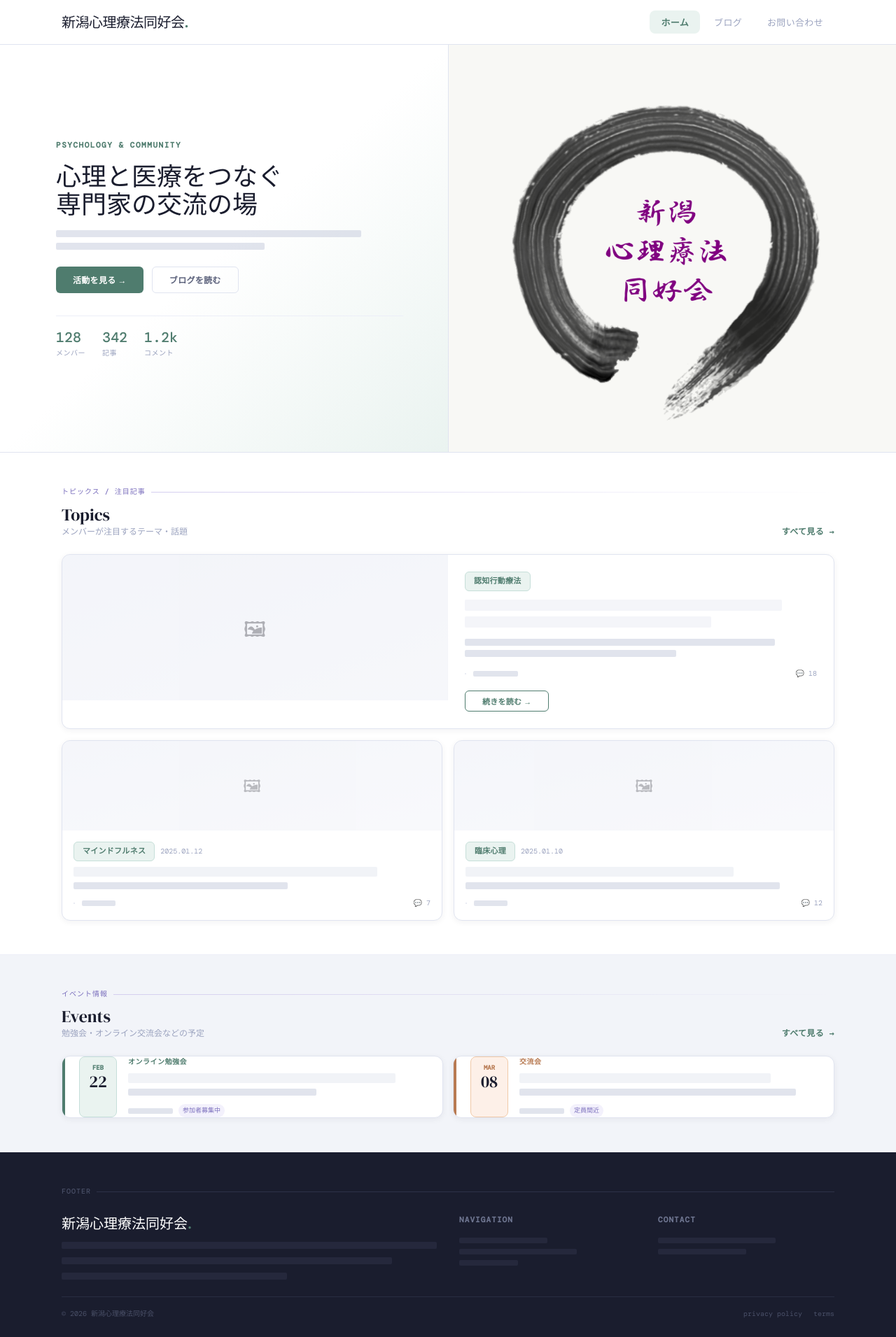
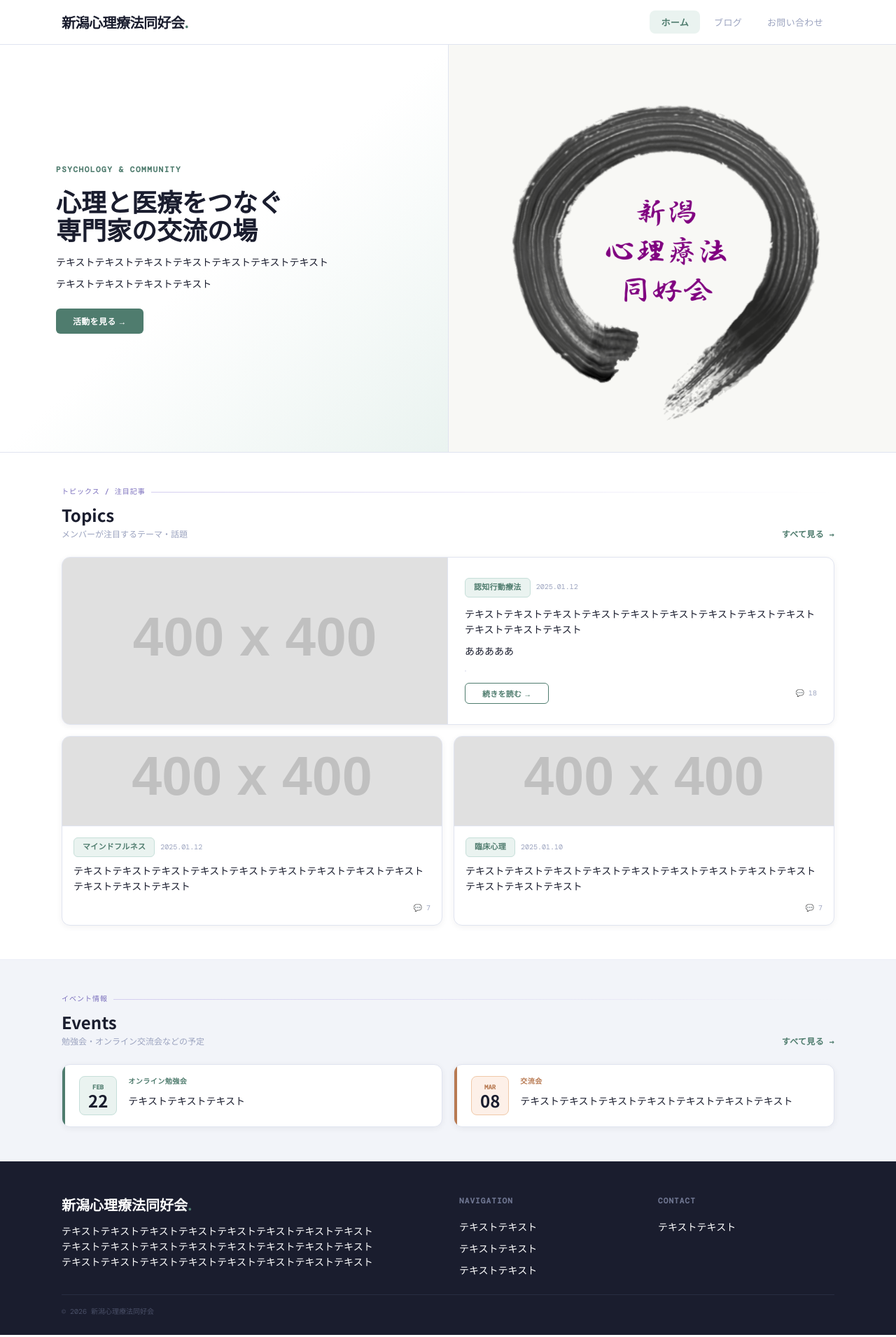
Before and after one commit to yousunabaco-sudo/daytime-team03, a Flask app: page / in a window 1280 px wide. Shown: the whole page at 70% size. Run offline with Flask 3, Linux system fonts and the light colour scheme; grey boxes labelled with a size stand in for pictures from a placeholder-image service; some libraries are stand-ins or nearby versions.

Commit message:
トップページのプレースホルダーを削除してダミーテキストを設定

```diff
--- a/app/templates/index.html
+++ b/app/templates/index.html
@@ -9,7 +9,7 @@
     <script src="https://cdn.tailwindcss.com"></script>
     <!-- Google Fonts -->
     <link
-        href="https://fonts.googleapis.com/css2?family=DM+Serif+Display:ital@0;1&family=Noto+Sans+JP:wght@300;400;500;700&family=DM+Mono:wght@400;500&display=swap"
+        href="https://fonts.googleapis.com/css2?family=Noto+Sans+JP:wght@300;400;500;700&family=DM+Mono:wght@400;500&display=swap"
         rel="stylesheet">
     <script>
         tailwind.config = {
@@ -37,7 +37,7 @@
                         'custom-annotation-bg': '#f3f1fc',
                     },
                     fontFamily: {
-                        'serif-display': ['"DM Serif Display"', 'serif'],
+                        'header-sans': ['"Noto Sans JP"', 'sans-serif'],
                         'sans-jp': ['"Noto Sans JP"', 'sans-serif'],
                         'mono-dm': ['"DM Mono"', 'monospace'],
                     },
@@ -69,29 +69,14 @@
                 content: '';
                 @apply flex-1 h-[1px] bg-gradient-to-r from-[#d4ceef] to-transparent;
             }
-            .ph-text {
-                @apply h-2.5 bg-custom-wireframe-dark rounded-sm opacity-55;
-            }
             .ph-tag {
                 @apply inline-block px-3 py-1 bg-custom-accent-light text-custom-accent rounded-md text-[11px] font-semibold tracking-wide font-mono-dm border border-custom-accent-mid;
-            }
-            .ph-tag-warm {
-                @apply inline-block px-3 py-1 bg-custom-accent-2-light text-custom-accent-2 rounded-md text-[11px] font-semibold tracking-wide font-mono-dm border border-[#f0c9a8];
             }
             .ph-btn-primary {
                 @apply inline-flex items-center gap-1.5 px-6 py-2.5 bg-custom-accent text-white rounded-md text-xs font-semibold tracking-wide;
             }
-            .ph-btn-ghost {
-                @apply inline-flex items-center gap-1.5 px-6 py-2.5 bg-transparent border-[1.5px] border-custom-border text-custom-text-secondary rounded-md text-xs font-semibold tracking-wide;
-            }
             .ph-btn-outline {
                 @apply inline-flex items-center gap-1.5 px-6 py-2.5 bg-transparent border-[1.5px] border-custom-accent text-custom-accent rounded-md text-xs font-semibold tracking-wide;
-            }
-            .notice-pill {
-                @apply inline-flex items-center gap-2 bg-custom-accent-2-light border border-[#f0c9a8] rounded-full px-3.5 py-1 text-[11px] text-custom-accent-2 font-mono-dm;
-            }
-            .notice-dot {
-                @apply w-1.5 h-1.5 bg-custom-accent-2 rounded-full animate-pulse;
             }
         }
     </style>
@@ -102,7 +87,7 @@
         <!-- NAVBAR -->
         <nav class="sticky top-0 z-[100] h-16 border-b border-custom-border bg-white/95 backdrop-blur-md">
             <div class="inner h-full flex items-center gap-1">
-                <div class="font-serif-display text-xl text-custom-text-primary mr-auto tracking-tight">
+                <div class="font-header-sans font-bold text-xl text-custom-text-primary mr-auto tracking-tight">
                     新潟心理療法同好会<span class="text-custom-accent">.</span>
                 </div>
                 <a href="/"
@@ -120,22 +105,18 @@
                 class="p-12 md:p-16 md:pl-20 flex flex-col justify-center gap-4 bg-gradient-to-br from-white via-white to-custom-accent-light">
                 <div class="text-[11px] font-semibold text-custom-accent tracking-[0.14em] uppercase font-mono-dm">
                     Psychology & Community</div>
-                <h2 class="font-serif-display text-3xl md:text-4xl leading-tight text-custom-text-primary">
+                <h2 class="font-header-sans font-bold text-3xl md:text-4xl leading-tight text-custom-text-primary">
                     心理と医療をつなぐ<br>専門家の交流の場
                 </h2>
                 <div class="flex flex-col gap-2">
-                    <div class="ph-text w-[88%]"></div>
-                    <div class="ph-text w-[60%]"></div>
+                    <div class="w-[88%]">テキストテキストテキストテキストテキストテキストテキスト</div>
+                    <div class="w-[60%]">テキストテキストテキストテキスト</div>
                 </div>
                 <div class="flex gap-3 mt-2">
                     <button class="ph-btn-primary">活動を見る →</button>
-                    <button class="ph-btn-ghost">ブログを読む</button>
                 </div>
+                <!--
                 <div class="flex gap-6 mt-4 pt-4 border-t border-custom-border-light">
-                    <div class="flex flex-col">
-                        <div class="font-mono-dm text-xl font-medium text-custom-accent">128</div>
-                        <div class="text-[10px] text-custom-text-muted tracking-wider">メンバー</div>
-                    </div>
                     <div class="flex flex-col">
                         <div class="font-mono-dm text-xl font-medium text-custom-accent">342</div>
                         <div class="text-[10px] text-custom-text-muted tracking-wider">記事</div>
@@ -145,6 +126,7 @@
                         <div class="text-[10px] text-custom-text-muted tracking-wider">コメント</div>
                     </div>
                 </div>
+                -->
             </div>
             <div
                 class="bg-white flex items-center justify-center border-l border-custom-border relative overflow-hidden">
@@ -158,8 +140,8 @@
                 <div class="section-label">トピックス / 注目記事</div>
                 <div class="flex items-end justify-between mb-6">
                     <div>
-                        <h3 class="font-serif-display text-2xl text-custom-text-primary">Topics</h3>
-                        <p class="text-xs text-custom-text-muted font-mono-dm">メンバーが注目するテーマ・話題</p>
+                        <h3 class="font-header-sans font-bold text-2xl text-custom-text-primary">Topics</h3>
+                        <p class="text-xs text-custom-text-muted font-mono-dm mt-1">メンバーが注目するテーマ・話題</p>
                     </div>
                     <a href="#"
                         class="text-xs text-custom-accent font-semibold font-mono-dm tracking-wide flex items-center gap-1 hover:underline">すべて見る
@@ -169,49 +151,47 @@
                 <div class="grid grid-cols-1 md:grid-cols-2 gap-4">
                     <!-- Featured -->
                     <div
-                        class="col-span-1 md:col-span-2 grid grid-cols-1 md:grid-cols-2 border border-custom-border rounded-custom overflow-hidden bg-white shadow-custom-sm">
+                        class="md:h-60 col-span-1 md:col-span-2 grid grid-cols-1 md:grid-cols-2 border border-custom-border rounded-custom overflow-hidden bg-white shadow-custom-sm">
                         <div
-                            class="h-52 bg-gradient-to-br from-custom-wireframe-img to-custom-surface-3 flex items-center justify-center text-3xl opacity-35 border-r border-custom-border">
-                            🖼</div>
+                            class="h-48 md:h-auto border-b md:border-b-0 md:border-r border-custom-border overflow-hidden flex">
+                            <img src="https://placehold.jp/400x400.png" alt="イメージ"
+                                class="w-full h-full object-cover opacity-60">
+                        </div>
                         <div class="p-6 flex flex-col justify-center gap-3">
-                            <span class="ph-tag self-start">認知行動療法</span>
+                            <div class="flex flex-row gap-2 items-center">
+                                <span class="ph-tag self-start">認知行動療法</span>
+                                <span class="text-[10px] text-custom-text-muted font-mono-dm">2025.01.12</span>
+                            </div>
                             <div class="flex flex-col gap-2">
-                                <div class="ph-text w-[90%] h-4 opacity-20"></div>
-                                <div class="ph-text w-[70%] h-4 opacity-20"></div>
-                            </div>
-                            <div class="flex flex-col gap-1.5 mt-1">
-                                <div class="ph-text w-[88%]"></div>
-                                <div class="ph-text w-[60%]"></div>
+                                <div class="">テキストテキストテキストテキストテキストテキストテキストテキストテキストテキストテキストテキスト</div>
+                                <div class="">あああああ</div>
                             </div>
                             <div class="flex items-center gap-2.5 mt-1">
                                 <div
                                     class="w-5.5 h-5.5 bg-custom-wireframe-img rounded-full border border-custom-border">
                                 </div>
-                                <div class="ph-text w-16 h-2"></div>
-                                <div class="ml-auto text-[10px] text-custom-text-muted font-mono-dm">💬 18</div>
                             </div>
-                            <button class="ph-btn-outline self-start px-4.5 py-1.5 text-[11px] mt-1">続きを読む →</button>
+                            <div class="flex items-center justify-between mt-1">
+                                <button class="ph-btn-outline self-start px-4.5 py-1.5 text-[11px]">続きを読む →</button>
+                                <div class="text-[10px] text-custom-text-muted font-mono-dm">💬 18</div>
+                            </div>
                         </div>
                     </div>
 
                     <!-- Card 1 -->
                     <div
                         class="border border-custom-border rounded-custom overflow-hidden bg-white shadow-custom-sm flex flex-col">
-                        <div
-                            class="h-32 bg-gradient-to-br from-custom-wireframe-img to-custom-surface-3 flex items-center justify-center text-2xl opacity-30 border-b border-custom-border">
-                            🖼</div>
+                        <div class="h-32 border-b border-custom-border overflow-hidden">
+                            <img src="https://placehold.jp/400x400.png" alt="イメージ"
+                                class="w-full h-full object-cover opacity-60">
+                        </div>
                         <div class="p-4 flex flex-col gap-2 flex-1">
                             <div class="flex items-center gap-2">
                                 <span class="ph-tag">マインドフルネス</span>
                                 <span class="text-[10px] text-custom-text-muted font-mono-dm">2025.01.12</span>
                             </div>
-                            <div class="ph-text w-[85%] h-3.5 opacity-25"></div>
-                            <div class="ph-text w-[60%]"></div>
+                            <div class="">テキストテキストテキストテキストテキストテキストテキストテキストテキストテキストテキストテキスト</div>
                             <div class="flex items-center gap-2.5 mt-1">
-                                <div
-                                    class="w-5.5 h-5.5 bg-custom-wireframe-img rounded-full border border-custom-border">
-                                </div>
-                                <div class="ph-text w-12 h-2"></div>
                                 <div class="ml-auto text-[10px] text-custom-text-muted font-mono-dm">💬 7</div>
                             </div>
                         </div>
@@ -220,22 +200,18 @@
                     <!-- Card 2 -->
                     <div
                         class="border border-custom-border rounded-custom overflow-hidden bg-white shadow-custom-sm flex flex-col">
-                        <div
-                            class="h-32 bg-gradient-to-br from-custom-wireframe-img to-custom-surface-3 flex items-center justify-center text-2xl opacity-30 border-b border-custom-border">
-                            🖼</div>
+                        <div class="h-32 border-b border-custom-border overflow-hidden">
+                            <img src="https://placehold.jp/400x400.png" alt="イメージ"
+                                class="w-full h-full object-cover opacity-60">
+                        </div>
                         <div class="p-4 flex flex-col gap-2 flex-1">
                             <div class="flex items-center gap-2">
                                 <span class="ph-tag">臨床心理</span>
                                 <span class="text-[10px] text-custom-text-muted font-mono-dm">2025.01.10</span>
                             </div>
-                            <div class="ph-text w-[75%] h-3.5 opacity-25"></div>
-                            <div class="ph-text w-[88%]"></div>
+                            <div class="">テキストテキストテキストテキストテキストテキストテキストテキストテキストテキストテキストテキスト</div>
                             <div class="flex items-center gap-2.5 mt-1">
-                                <div
-                                    class="w-5.5 h-5.5 bg-custom-wireframe-img rounded-full border border-custom-border">
-                                </div>
-                                <div class="ph-text w-12 h-2"></div>
-                                <div class="ml-auto text-[10px] text-custom-text-muted font-mono-dm">💬 12</div>
+                                <div class="ml-auto text-[10px] text-custom-text-muted font-mono-dm">💬 7</div>
                             </div>
                         </div>
                     </div>
@@ -249,54 +225,44 @@
                 <div class="section-label">イベント情報</div>
                 <div class="flex items-end justify-between mb-6">
                     <div>
-                        <h3 class="font-serif-display text-2xl text-custom-text-primary">Events</h3>
-                        <p class="text-xs text-custom-text-muted font-mono-dm">勉強会・オンライン交流会などの予定</p>
+                        <h3 class="font-header-sans font-bold text-2xl text-custom-text-primary">Events</h3>
+                        <p class="text-xs text-custom-text-muted font-mono-dm mt-1">勉強会・オンライン交流会などの予定</p>
                     </div>
                     <a href="#"
                         class="text-xs text-custom-accent font-semibold font-mono-dm tracking-wide flex items-center gap-1 hover:underline">すべて見る
                         →</a>
                 </div>
 
-                <div class="grid grid-cols-1 md:grid-cols-2 gap-3.5">
+                <div class="grid grid-cols-1 md:grid-cols-2 gap-y-6 gap-x-4">
                     <!-- Event 1 -->
                     <div
-                        class="flex gap-4 p-4.5 bg-white border border-custom-border rounded-custom shadow-custom-sm relative pl-6 overflow-hidden before:content-[''] before:absolute before:left-0 before:top-0 before:bottom-0 before:w-1 before:bg-custom-accent">
+                        class="flex gap-4 py-4 p-4.5 bg-white border border-custom-border rounded-custom shadow-custom-sm relative pl-6 overflow-hidden before:content-[''] before:absolute before:left-0 before:top-0 before:bottom-0 before:w-1 before:bg-custom-accent">
                         <div
                             class="flex flex-col items-center bg-custom-accent-light px-3 py-2 min-w-[54px] rounded-lg border border-custom-accent-mid shrink-0">
                             <div class="text-[9px] text-custom-accent font-mono-dm font-semibold uppercase">Feb</div>
-                            <div class="font-serif-display text-2xl leading-none text-custom-text-primary">22</div>
+                            <div class="font-header-sans font-bold text-2xl leading-none text-custom-text-primary">22
+                            </div>
                         </div>
                         <div class="flex flex-col gap-2 flex-1">
                             <div class="text-[10px] font-semibold text-custom-accent font-mono-dm tracking-wider">
                                 オンライン勉強会</div>
-                            <div class="ph-text w-[85%] h-3.5 opacity-25"></div>
-                            <div class="ph-text w-[60%]"></div>
-                            <div class="flex items-center gap-2 mt-1">
-                                <div class="ph-text w-16 h-2"></div>
-                                <span
-                                    class="bg-custom-annotation-bg text-custom-annotation text-[9px] px-1.5 py-0.5 rounded-full font-mono-dm">参加者募集中</span>
-                            </div>
+                            <div class="">テキストテキストテキスト</div>
                         </div>
                     </div>
 
                     <!-- Event 2 (Warm) -->
                     <div
-                        class="flex gap-4 p-4.5 bg-white border border-custom-border rounded-custom shadow-custom-sm relative pl-6 overflow-hidden before:content-[''] before:absolute before:left-0 before:top-0 before:bottom-0 before:w-1 before:bg-custom-accent-2">
+                        class="flex gap-4 py-4 p-4.5 bg-white border border-custom-border rounded-custom shadow-custom-sm relative pl-6 overflow-hidden before:content-[''] before:absolute before:left-0 before:top-0 before:bottom-0 before:w-1 before:bg-custom-accent-2">
                         <div
                             class="flex flex-col items-center bg-custom-accent-2-light px-3 py-2 min-w-[54px] rounded-lg border border-[#f0c9a8] shrink-0">
                             <div class="text-[9px] text-custom-accent-2 font-mono-dm font-semibold uppercase">Mar</div>
-                            <div class="font-serif-display text-2xl leading-none text-custom-text-primary">08</div>
+                            <div class="font-header-sans font-bold text-2xl leading-none text-custom-text-primary">08
+                            </div>
                         </div>
                         <div class="flex flex-col gap-2 flex-1">
                             <div class="text-[10px] font-semibold text-custom-accent-2 font-mono-dm tracking-wider">交流会
                             </div>
-                            <div class="ph-text w-[80%] h-3.5 opacity-25"></div>
-                            <div class="ph-text w-[88%]"></div>
-                            <div class="flex items-center gap-2 mt-1">
-                                <div class="ph-text w-16 h-2"></div>
-                                <span
-                                    class="bg-custom-annotation-bg text-custom-annotation text-[9px] px-1.5 py-0.5 rounded-full font-mono-dm">定員間近</span>
-                            </div>
+                            <div class="">テキストテキストテキストテキストテキストテキストテキスト</div>
                         </div>
                     </div>
                 </div>
@@ -306,42 +272,37 @@
         <!-- FOOTER -->
         <footer class="bg-custom-text-primary text-white pt-12 pb-6">
             <div class="inner flex flex-col gap-6">
-                <div
-                    class="text-[10px] font-medium text-[#4a5068] uppercase tracking-widest font-mono-dm flex items-center gap-2">
-                    footer <span class="flex-1 h-[1px] bg-[#2e3248]"></span>
-                </div>
                 <div class="grid grid-cols-1 md:grid-cols-4 gap-8">
                     <div class="md:col-span-2 flex flex-col gap-3">
-                        <div class="font-serif-display text-xl">新潟心理療法同好会<span class="text-custom-accent">.</span></div>
-                        <div class="ph-text w-full bg-[#2e3248] h-2.5"></div>
-                        <div class="ph-text w-[88%] bg-[#2e3248] h-2.5"></div>
-                        <div class="ph-text w-[60%] bg-[#2e3248] h-2.5"></div>
+                        <div class="font-header-sans font-bold text-xl">新潟心理療法同好会<span
+                                class="text-custom-accent">.</span>
+                        </div>
+                        <div class="h-2.5">テキストテキストテキストテキストテキストテキストテキストテキスト</div>
+                        <div class="h-2.5">テキストテキストテキストテキストテキストテキストテキストテキスト</div>
+                        <div class="h-2.5">テキストテキストテキストテキストテキストテキストテキストテキスト</div>
                     </div>
                     <div class="flex flex-col gap-4">
                         <h4 class="text-[11px] font-semibold text-[#6e7590] uppercase tracking-widest font-mono-dm">
                             Navigation</h4>
                         <div class="flex flex-col gap-2">
-                            <div class="ph-text w-1/2 bg-[#2e3248] h-2 cursor-pointer hover:bg-custom-accent"></div>
-                            <div class="ph-text w-2/3 bg-[#2e3248] h-2 cursor-pointer hover:bg-custom-accent"></div>
-                            <div class="ph-text w-1/3 bg-[#2e3248] h-2 cursor-pointer hover:bg-custom-accent"></div>
+                            <div class="">テキストテキスト</div>
+                            <div class="">テキストテキスト</div>
+                            <div class="">テキストテキスト</div>
                         </div>
                     </div>
                     <div class="flex flex-col gap-4">
                         <h4 class="text-[11px] font-semibold text-[#6e7590] uppercase tracking-widest font-mono-dm">
                             Contact</h4>
                         <div class="flex flex-col gap-2">
-                            <div class="ph-text w-2/3 bg-[#2e3248] h-2 cursor-pointer hover:bg-custom-accent"></div>
-                            <div class="ph-text w-1/2 bg-[#2e3248] h-2 cursor-pointer hover:bg-custom-accent"></div>
+                            <div class="">
+                                テキストテキスト
+                            </div>
                         </div>
                     </div>
                 </div>
                 <div
                     class="border-t border-[#282d42] pt-4 flex justify-between items-center text-[10px] text-[#4a5068] font-mono-dm">
                     <span>© 2026 新潟心理療法同好会</span>
-                    <div class="flex gap-4">
-                        <span class="hover:text-custom-accent cursor-pointer">privacy policy</span>
-                        <span class="hover:text-custom-accent cursor-pointer">terms</span>
-                    </div>
                 </div>
             </div>
         </footer>
```
